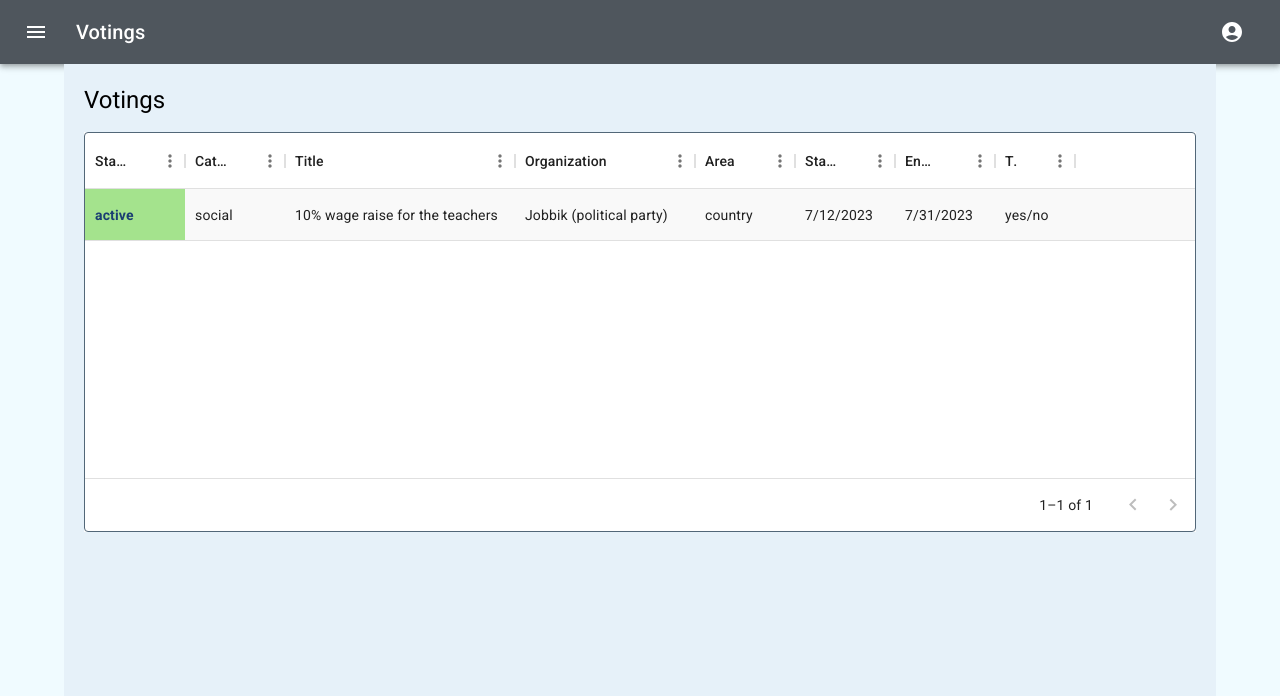
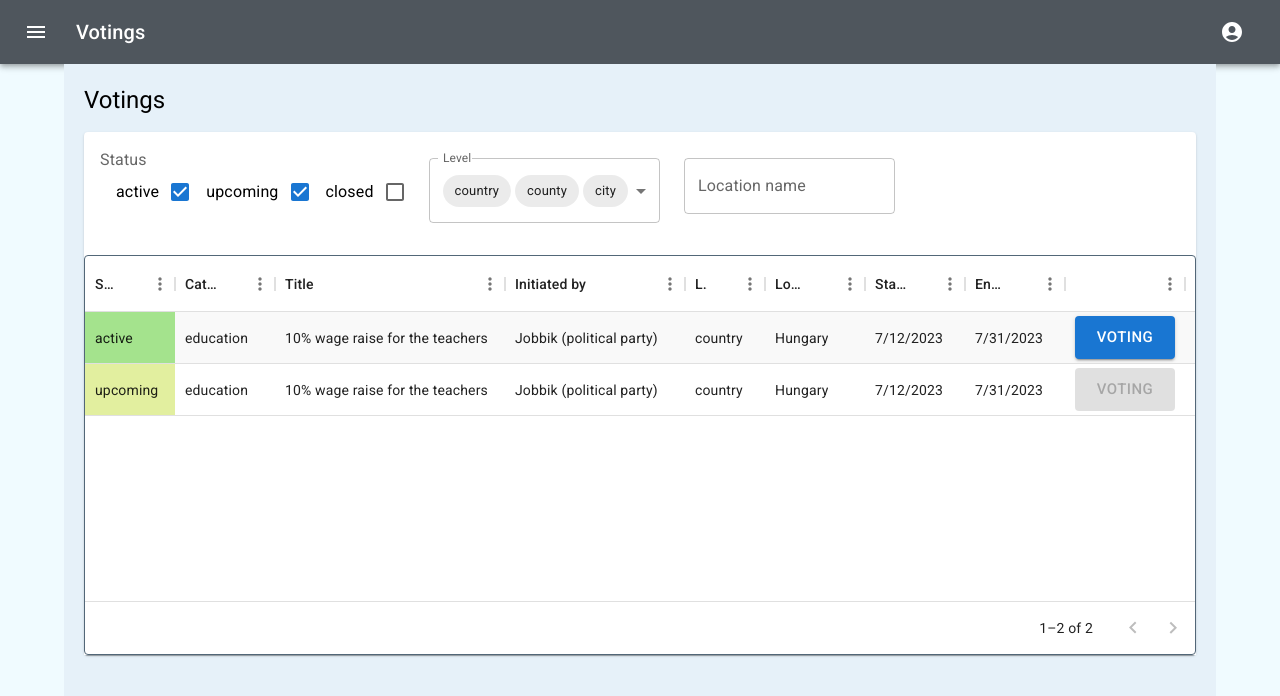
Before and after one commit to Martines90/balanced-voting-system, a React (Create React App) app: page /votings in a window 1280 px wide. Shown: the top 696 px of the page. Built offline with nearby package versions, Linux system fonts and the light colour scheme.

Commit message:
implement voitings pool filters

```diff
--- /dev/null
+++ b/src/components/Voting/VotingPool/VotingsFilter/filterComponents/LevelSelectFilter.tsx
@@ -0,0 +1,90 @@
+import * as React from 'react';
+import { Theme, useTheme } from '@mui/material/styles';
+import Box from '@mui/material/Box';
+import OutlinedInput from '@mui/material/OutlinedInput';
+import InputLabel from '@mui/material/InputLabel';
+import MenuItem from '@mui/material/MenuItem';
+import FormControl from '@mui/material/FormControl';
+import Select, { SelectChangeEvent } from '@mui/material/Select';
+import Chip from '@mui/material/Chip';
+
+import { useContext } from 'react';
+import { VotingsPoolFilterContext } from '../..';
+import { FormLabel } from '@mui/material';
+
+const LevelSelectFilter = () => {
+  const {setFiltersState, filtersState} = useContext(VotingsPoolFilterContext)
+
+
+const ITEM_HEIGHT = 48;
+const ITEM_PADDING_TOP = 8;
+const MenuProps = {
+  PaperProps: {
+    style: {
+      maxHeight: ITEM_HEIGHT * 4.5 + ITEM_PADDING_TOP,
+      width: 250,
+    },
+  },
+};
+
+const levels = [
+  'country',
+  'county',
+  'city',
+  'town',
+  'village',
+];
+
+function getStyles(level: string, selectedLevel: readonly string[], theme: Theme) {
+  return {
+    fontWeight:
+    selectedLevel.indexOf(level) === -1
+        ? theme.typography.fontWeightRegular
+        : theme.typography.fontWeightMedium,
+  };
+}
+
+  const theme = useTheme();
+
+  const handleChange = (e: any) => {
+    console.log('e.target.value:', e.target.value )
+    setFiltersState({
+      ...filtersState,
+      levels: filtersState.levels.filter((level: string) => (e.target.value.includes(level))),
+    })
+  };
+
+  return (
+      <FormControl>
+        <InputLabel component="legend">Level</InputLabel>
+        <Select
+          labelId="multiple-chip-label"
+          id="multiple-chip"
+          multiple
+          value={filtersState.levels}
+          onChange={handleChange}
+          input={<OutlinedInput id="select-multiple-chip" label="Chip" />}
+          renderValue={(selected) => (
+            <Box sx={{ display: 'flex', flexWrap: 'wrap', gap: 0.5 }}>
+              {selected.map((value: string) => (
+                <Chip key={value} label={value} />
+              ))}
+            </Box>
+          )}
+          MenuProps={MenuProps}
+        >
+          {levels.map((level) => (
+            <MenuItem
+              key={level}
+              value={level}
+              style={getStyles(level, filtersState.levels, theme)}
+            >
+              {level}
+            </MenuItem>
+          ))}
+        </Select>
+      </FormControl>
+  );
+}
+
+export default LevelSelectFilter
--- /dev/null
+++ b/src/components/Voting/VotingPool/VotingsFilter/filterComponents/LocationNameFilter.tsx
@@ -0,0 +1,11 @@
+import { FormControl, TextField } from '@mui/material'
+
+const LocationNameFilter = () => {
+  return (
+    <FormControl component="fieldset">
+      <TextField id="outlined-search" label="Location name" type="search" />
+    </FormControl>
+  )
+}
+
+export default LocationNameFilter
--- /dev/null
+++ b/src/components/Voting/VotingPool/VotingsFilter/filterComponents/StatusCheckFilter.tsx
@@ -0,0 +1,42 @@
+import { Checkbox, FormControl, FormControlLabel, FormGroup, FormLabel } from '@mui/material'
+import { useContext } from 'react'
+import { VotingsPoolFilterContext } from '../..'
+
+const StatusCheckFilter = () => {
+  const {setFiltersState, filtersState} = useContext(VotingsPoolFilterContext)
+
+  const onStatusBoxChecked = (e: any) => {
+    setFiltersState({...filtersState, status: {
+      ...filtersState.status,
+      [e.target.value]: !filtersState.status[e.target.value],
+    }})
+  }
+
+  return (
+    <FormControl component="fieldset">
+      <FormLabel component="legend">Status</FormLabel>
+      <FormGroup aria-label="position" row>
+        <FormControlLabel
+          value="active"
+          control={<Checkbox onChange={onStatusBoxChecked} checked={filtersState.status.active} />}
+          label="active"
+          labelPlacement="start"
+        />
+        <FormControlLabel
+          value="upcoming"
+          control={<Checkbox onChange={onStatusBoxChecked} checked={filtersState.status.upcoming} />}
+          label="upcoming"
+          labelPlacement="start"
+        />
+        <FormControlLabel
+          value="closed"
+          control={<Checkbox onChange={onStatusBoxChecked} checked={filtersState.status.closed} />}
+          label="closed"
+          labelPlacement="start"
+        />
+      </FormGroup>
+    </FormControl>
+  )
+}
+
+export default StatusCheckFilter
--- /dev/null
+++ b/src/components/Voting/VotingPool/VotingsFilter/index.tsx
@@ -0,0 +1,26 @@
+import Grid from '@mui/material/Grid';
+import StatusCheckFilter from './filterComponents/StatusCheckFilter';
+import LevelSelectFilter from './filterComponents/LevelSelectFilter';
+import LocationNameFilter from './filterComponents/LocationNameFilter';
+
+
+
+
+const VotingsFilter = () => {
+  return (
+    <Grid container padding={2} color={'black'} columnGap={3}>
+      <Grid item>
+        <StatusCheckFilter />
+      </Grid>
+      <Grid item style={{paddingTop: '10px'}}>
+        <LevelSelectFilter />
+      </Grid>
+      <Grid item style={{paddingTop: '10px'}}>
+        <LocationNameFilter />
+      </Grid>
+    </Grid>
+  );
+}
+
+
+export default VotingsFilter
--- a/src/components/Voting/VotingPool/index.tsx
+++ b/src/components/Voting/VotingPool/index.tsx
@@ -2,10 +2,14 @@ import Box from '@mui/material/Box';
 import { DataGrid, GridCellParams, GridColDef, gridClasses } from '@mui/x-data-grid';
 
 import { alpha, styled } from '@mui/material/styles';
-import { Stack } from '@mui/material';
+import { Button, Paper, Stack } from '@mui/material';
 
 import clsx from 'clsx';
+import { Link } from 'react-router-dom';
+import { useState, createContext } from 'react';
+import VotingsFilter from './VotingsFilter';
 
+export const VotingsPoolFilterContext = createContext({} as any);
 
 const ODD_OPACITY = 0.2;
 
@@ -56,7 +60,7 @@ const columns: GridColDef[] = [
     field: 'status',
     headerName: 'Status',
     type: 'string',
-    width: 100,
+    width: 90,
     cellClassName: (params: GridCellParams<any, string>) => {
       if (params.value == null) {
         return '';
@@ -64,6 +68,8 @@ const columns: GridColDef[] = [
 
       return clsx('voting-row', {
         active: params.value === 'active',
+        closed: params.value === 'closed',
+        upcoming: params.value === 'upcoming',
       });
     },
   },
@@ -80,14 +86,20 @@ const columns: GridColDef[] = [
     width: 230,
   },
   {
-    field: 'organization',
-    headerName: 'Organization',
+    field: 'initiated_by',
+    headerName: 'Initiated by',
     type: 'string',
     width: 180,
   },
   {
-    field: 'area',
-    headerName: 'Area',
+    field: 'level',
+    headerName: 'Level',
+    type: 'string',
+    width: 80,
+  },
+  {
+    field: 'location',
+    headerName: 'Location',
     type: 'string',
     width: 100,
   },
@@ -104,22 +116,52 @@ const columns: GridColDef[] = [
     width: 100,
   },
   {
-    field: 'type',
-    headerName: 'Type',
-    type: 'string',
-    width: 80,
+    field: 'go_vote',
+    headerName: '',
+    width: 120,
+    renderCell: (params) => {
+      return (
+      <Button
+        style={{minWidth: '100px'}}
+        variant="contained"
+        size="large"
+        disabled={params.row.status !== 'active'}
+        component={Link} to="/voting"
+      >
+        {'voting'}
+      </Button>
+      )
+    },
   },
 ];
 
 const rows = [
-  { id: '1934533', status: 'active', category: 'social', title: '10% wage raise for the teachers', organization: 'Jobbik (political party)', area: 'country', start_date: new Date('2023.07.12'), end_date: new Date('2023.07.31'), type: 'yes/no' },
+  { id: '1934533', status: 'active', category: 'education', title: '10% wage raise for the teachers', initiated_by: 'Jobbik (political party)', level: 'country', location: 'Hungary', start_date: new Date('2023.07.12'), end_date: new Date('2023.07.31') },
+  { id: '1934532', status: 'upcoming', category: 'education', title: '10% wage raise for the teachers', initiated_by: 'Jobbik (political party)', level: 'country', location: 'Hungary', start_date: new Date('2023.07.12'), end_date: new Date('2023.07.31') },
+  { id: '1934531', status: 'closed', category: 'education', title: '10% wage raise for the teachers', initiated_by: 'Jobbik (political party)', level: 'country', location: 'Hungary', start_date: new Date('2023.07.12'), end_date: new Date('2023.07.31') },
 ];
 
 export default function VotingPool() {
+  const [filtersState, setFiltersState] = useState({
+    status: {
+      active: true,
+      upcoming: true,
+      closed: false,
+    },
+    levels: ['country', 'county', 'city'],
+  })
+
   return (
+    <Stack component={Paper} spacing={2}>
+      <VotingsPoolFilterContext.Provider value={{
+        filtersState,
+        setFiltersState,
+      }}>
+      <VotingsFilter />
+    </VotingsPoolFilterContext.Provider>
     <Box sx={{ height: 400, width: '100%', backgroundColor: '#ffffff' }}>
       <StripedDataGrid
-        rows={rows}
+        rows={rows.filter((row) => !!filtersState.status[row.status as  keyof typeof filtersState.status])}
         columns={columns}
         initialState={{
           pagination: {
@@ -140,8 +182,12 @@ export default function VotingPool() {
           },
           '& .voting-row.active': {
             backgroundColor: '#a4e38d',
-            color: '#1a3e72',
-            fontWeight: '600',
+          },
+          '& .voting-row.closed': {
+            backgroundColor: '#cfd7cd',
+          },
+          '& .voting-row.upcoming': {
+            backgroundColor: '#e2ef9f',
           },
         }}
         pageSizeOptions={[5]}
@@ -152,5 +198,6 @@ export default function VotingPool() {
         }
       />
     </Box>
+    </Stack>
   );
 }
```
